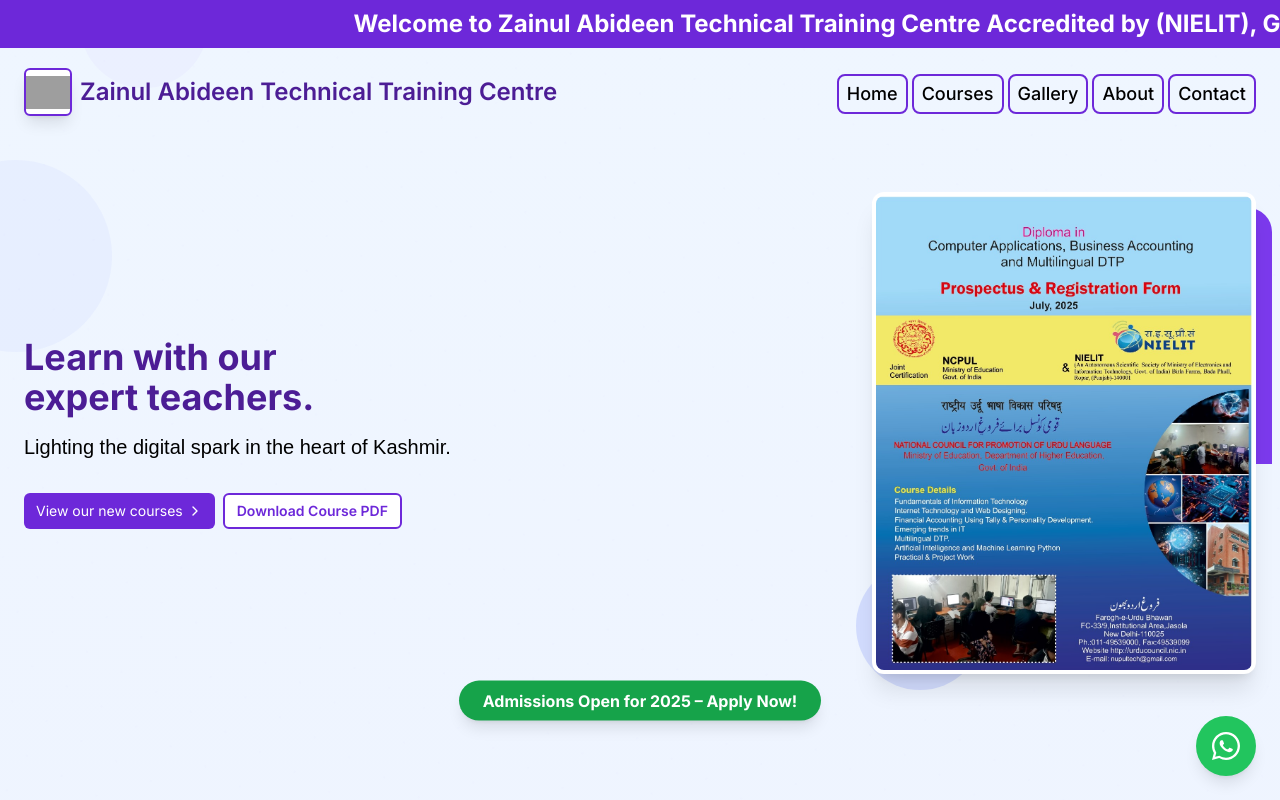
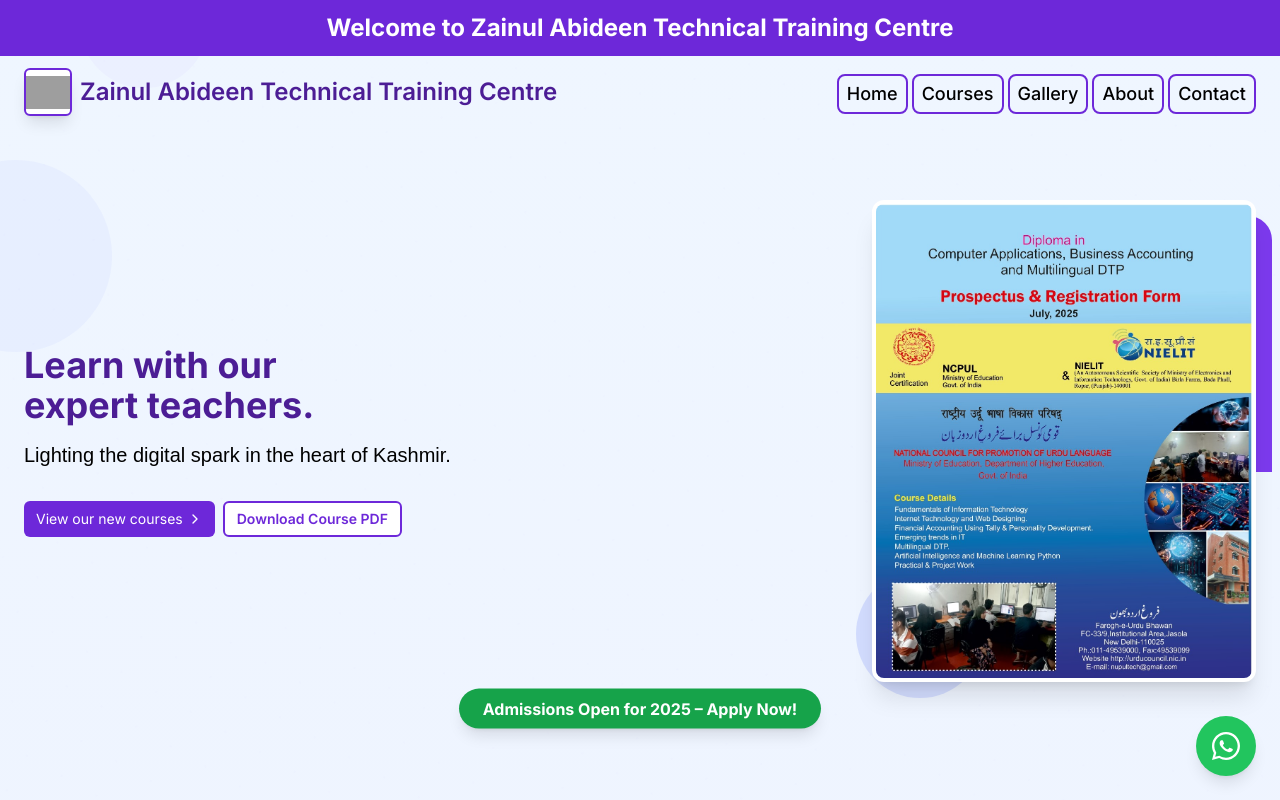
Before and after one commit to Salman-Allai/zainul-abideen, a React (Vite) app: page / in a window 1280 px wide. Shown: the top 800 px of the page. Built offline with nearby package versions, Linux system fonts and the light colour scheme; grey boxes are pictures that could not be loaded.

Commit message:
Make welcome text static and smaller, and make hero image clickable with modal

```diff
--- a/src/components/Hero.tsx
+++ b/src/components/Hero.tsx
@@ -1,18 +1,16 @@
+import { useState } from 'react';
 import { ChevronRight } from 'lucide-react';
 
 const Hero = () => {
+  const [showImageModal, setShowImageModal] = useState(false);
+
   return (
     <>
-      {/* Moving Welcome Text */}
-      <div className="w-full overflow-hidden bg-purple-700 py-2">
-        <div
-          className="whitespace-nowrap text-white text-sm xs:text-base sm:text-lg md:text-2xl font-bold animate-marquee px-2"
-          style={{
-            animation: 'marquee 16s linear infinite',
-          }}
-        >
-          Welcome to Zainul Abideen Technical Training Centre Accredited by  (NIELIT), Govt. of India •
-        </div>
+      {/* Welcome Text */}
+      <div className="w-full bg-purple-700 py-3 flex justify-center items-center">
+        <h2 className="text-white text-base xs:text-lg sm:text-xl md:text-2xl font-bold text-center">
+          Welcome to Zainul Abideen Technical Training Centre
+        </h2>
       </div>
 
       <section className="pt-20 pb-8 md:pt-32 md:pb-16 lg:pt-36 lg:pb-24 px-2 sm:px-4 md:px-6">
@@ -63,8 +61,9 @@
                 <img
                   src="/assets/admission.jpg"
                   alt="Student with laptop"
-                  className="w-48 xs:w-56 sm:w-72 md:w-80 lg:w-96 h-auto object-cover rounded-xl shadow-xl z-10 relative border-4 border-white"
+                  className="w-48 xs:w-56 sm:w-72 md:w-80 lg:w-96 h-auto object-cover rounded-xl shadow-xl z-10 relative border-4 border-white cursor-pointer"
                   style={{ background: '#fff' }}
+                  onClick={() => setShowImageModal(true)}
                 />
                 <div className="absolute -bottom-4 -left-4 w-20 h-20 sm:w-32 sm:h-32 bg-indigo-200 rounded-full opacity-70 z-0"></div>
               </div>
@@ -79,6 +78,21 @@
           </div>
         </div>
       </section>
+
+      {/* Image Modal */}
+      {showImageModal && (
+        <div
+          className="fixed inset-0 bg-black bg-opacity-70 flex items-center justify-center z-50"
+          onClick={() => setShowImageModal(false)}
+        >
+          <img
+            src="/assets/admission.jpg"
+            alt="Student with laptop enlarged"
+            className="max-w-full max-h-[90vh] rounded-xl shadow-2xl border-4 border-white"
+            onClick={e => e.stopPropagation()}
+          />
+        </div>
+      )}
     </>
   );
 };
```
